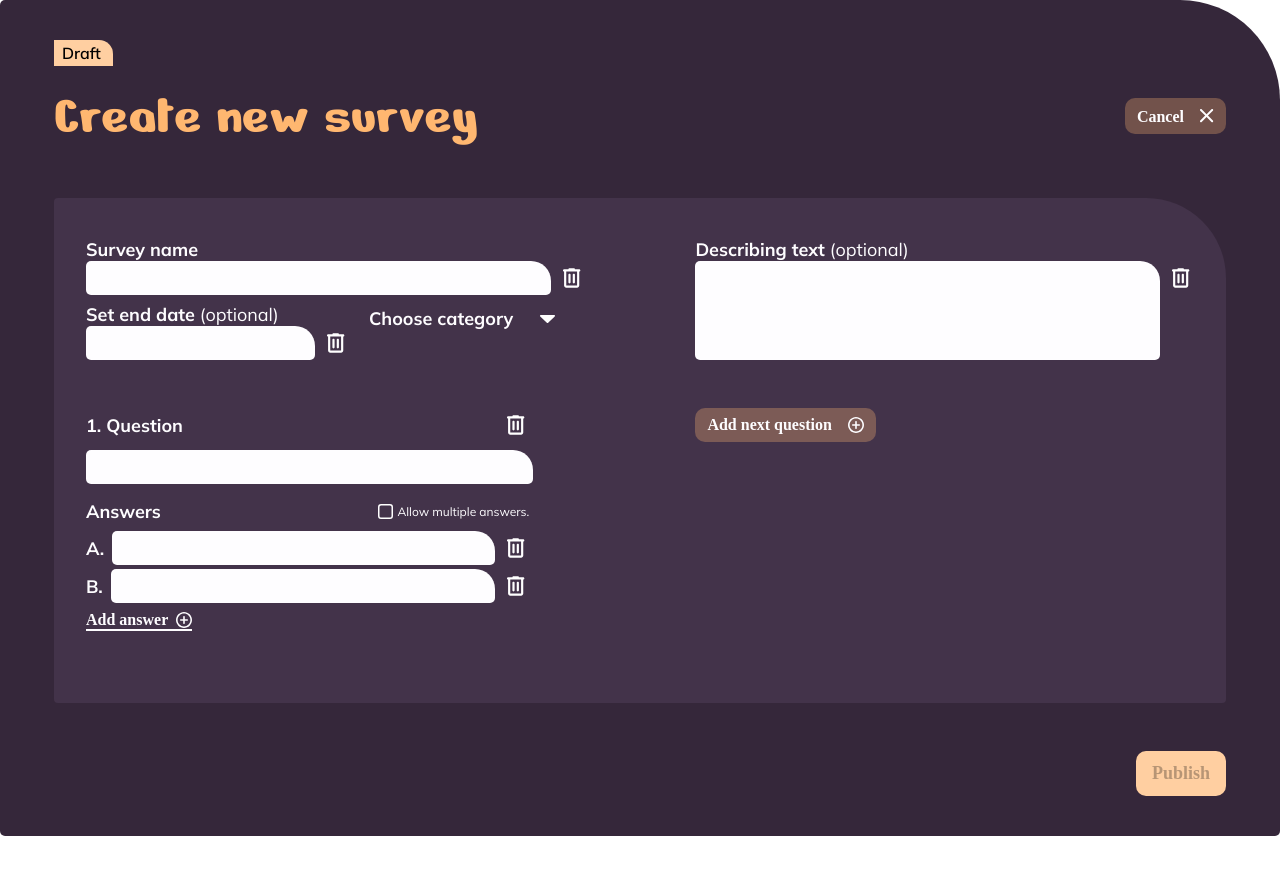
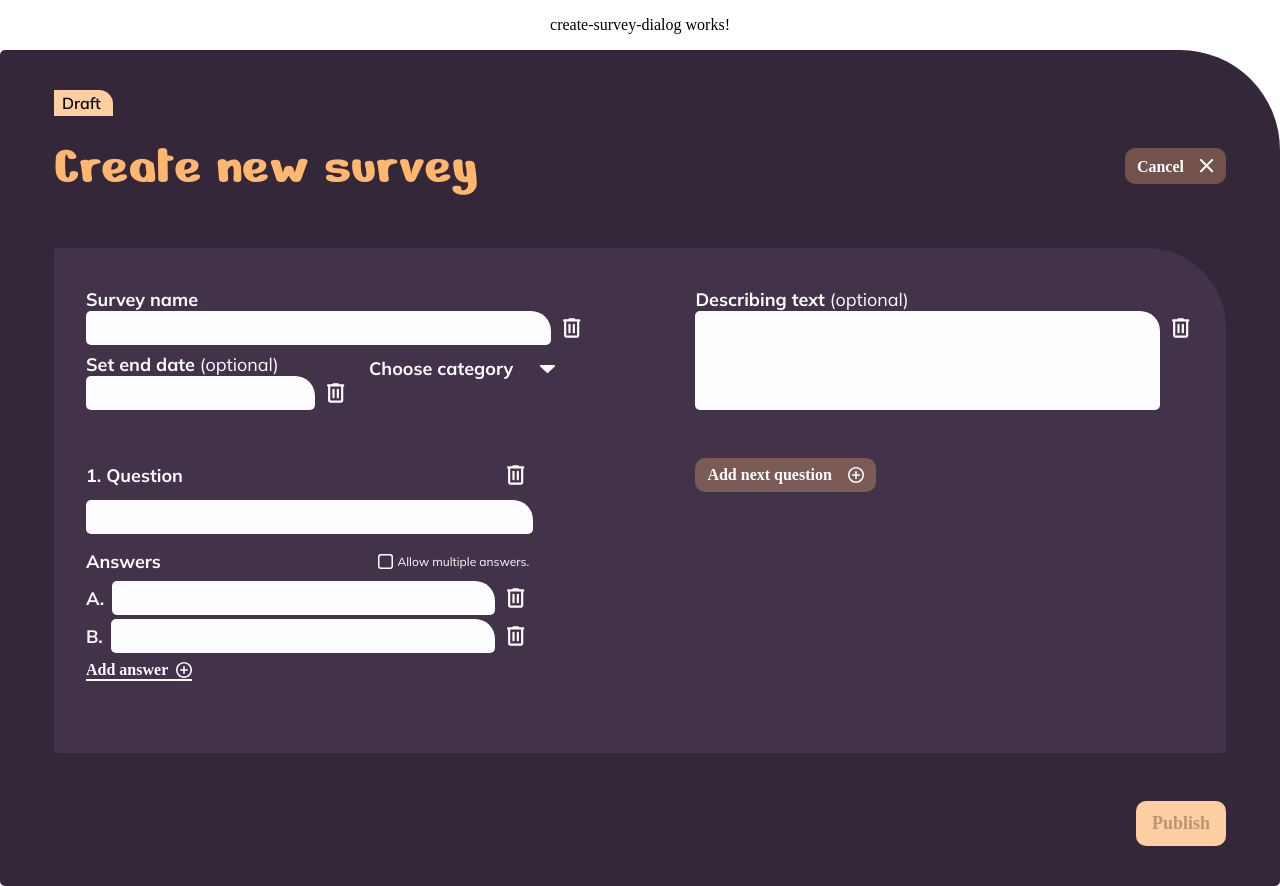
Before and after one commit to XbatzoX/poll-app, an Angular app: page /draft in a window 1280 px wide. Before the commit the page ends 836 px from the top, so only its background shows below. Built offline with nearby package versions, Linux system fonts and the light colour scheme; a web font is replaced by a local one.

Commit message:
created dialog component

```diff
--- /dev/null
+++ b/src/app/shared/components/create-survey-dialog/create-survey-dialog.html
@@ -0,0 +1 @@
+<p>create-survey-dialog works!</p>
--- a/src/app/shared/components/create-survey/create-survey.html
+++ b/src/app/shared/components/create-survey/create-survey.html
@@ -1,4 +1,5 @@
 <article class="newSurveyContainer">
+    <app-create-survey-dialog></app-create-survey-dialog>
     <div class="newSurveyContent">
         <header class="newSurveyHeader">
             <div class="newSurveyHeader__draftBox">
--- a/src/app/shared/components/create-survey/create-survey.ts
+++ b/src/app/shared/components/create-survey/create-survey.ts
@@ -1,10 +1,11 @@
 import { Component, inject, signal } from '@angular/core';
 import { Router } from '@angular/router';
 import { CreateSurveyForm } from '../create-survey-form/create-survey-form';
+import { CreateSurveyDialog } from '../create-survey-dialog/create-survey-dialog';
 
 @Component({
   selector: 'app-create-survey',
-  imports: [CreateSurveyForm],
+  imports: [CreateSurveyForm, CreateSurveyDialog],
   templateUrl: './create-survey.html',
   styleUrl: './create-survey.scss',
 })
--- /dev/null
+++ b/src/styles/components/_dialogs.scss
@@ -0,0 +1,3 @@
+@use '../abstracts/variables' as var;
+@use '../abstracts/mixin' as mx;
+@use 'sass:map';
--- a/src/styles/index.scss
+++ b/src/styles/index.scss
@@ -3,3 +3,4 @@
 @forward 'base/spacing';
 @forward 'components/buttons';
 @forward 'base/fonts';
+@forward 'components/dialogs';
```
Also changed, not shown: src/app/shared/components/create-survey-dialog/create-survey-dialog.ts (added, +9 -0 lines), src/app/shared/components/create-survey-dialog/create-survey-dialog.scss (added).
